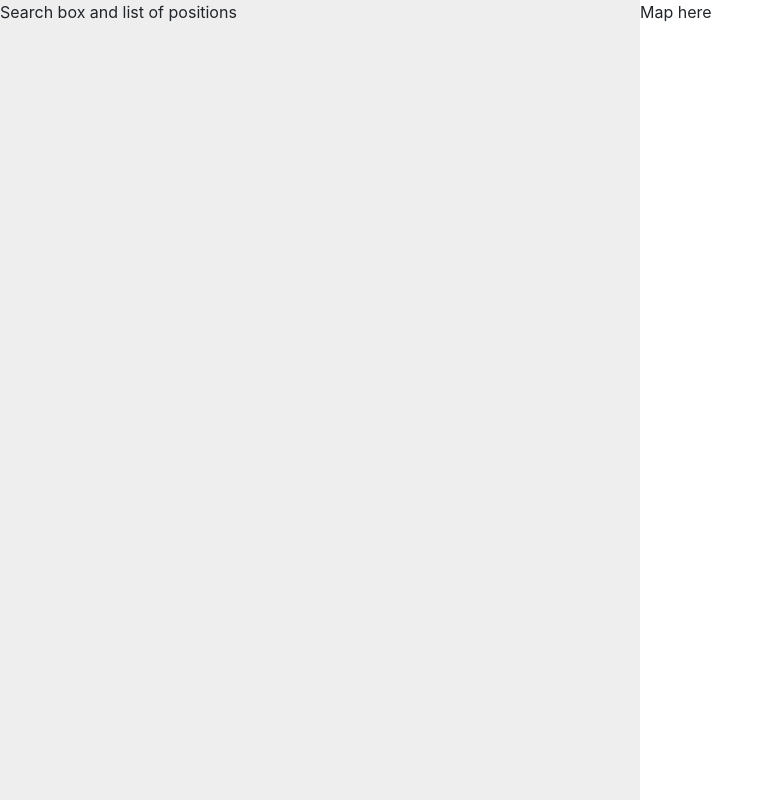
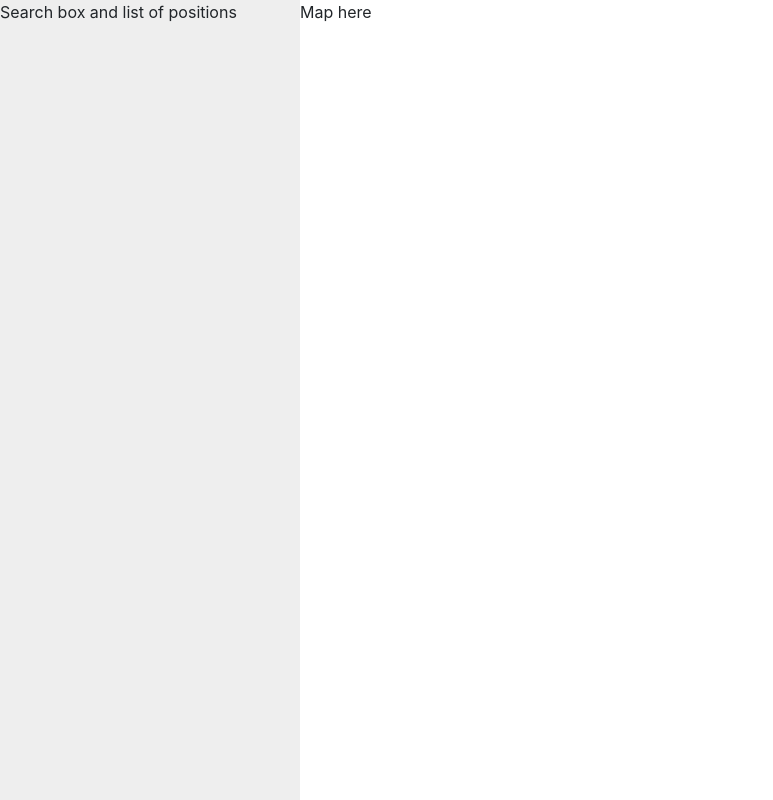
Before and after one commit to wangxin/frontend-nanodegree-neighborhood-map, a website: page src/index.html in a window 1280 px wide. Shown: the whole page, without its empty margins (0-773 px from the left). Drawn offline with Linux system fonts and the light colour scheme.

Commit message:
Refine the panel width

```diff
--- a/src/css/style.css
+++ b/src/css/style.css
@@ -22,9 +22,10 @@ body, html {
 @media screen and (min-width: 650px) {
 
     #leftPanel {
+        position: relative;
+        display: inherit;
         min-width: 300px;
-        position: relative;
-        display: inline;
+        max-width: 300px;
     }
 
     #toolbarLeft {
```
